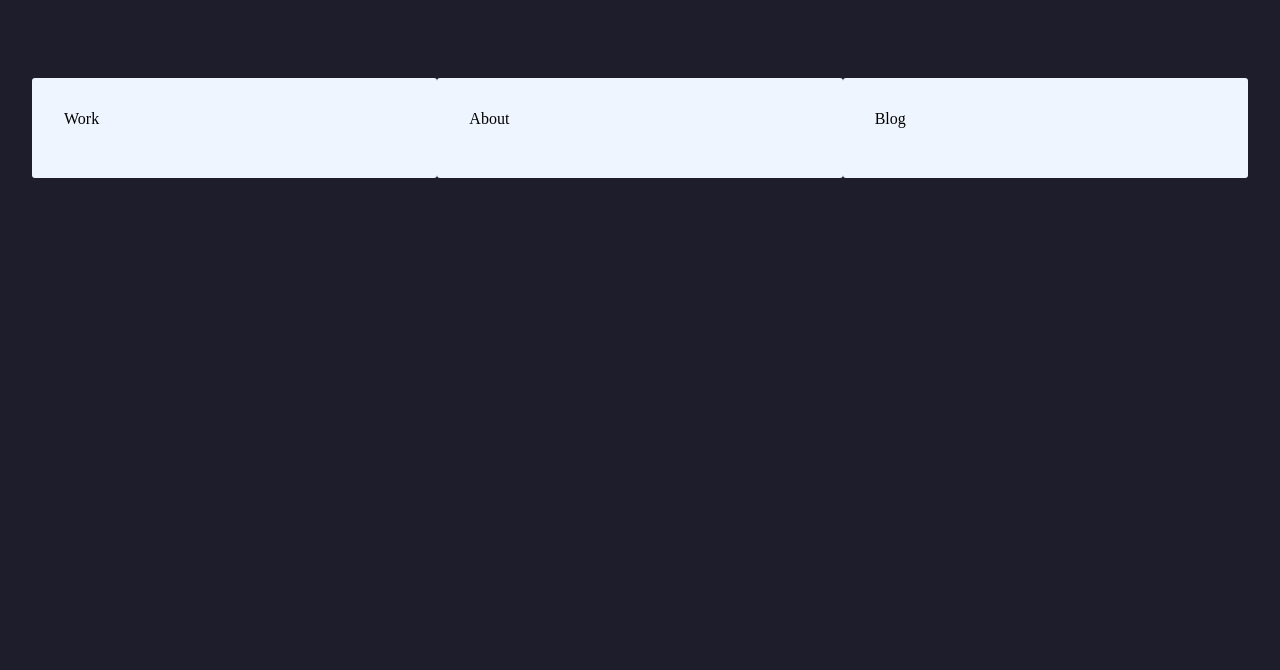
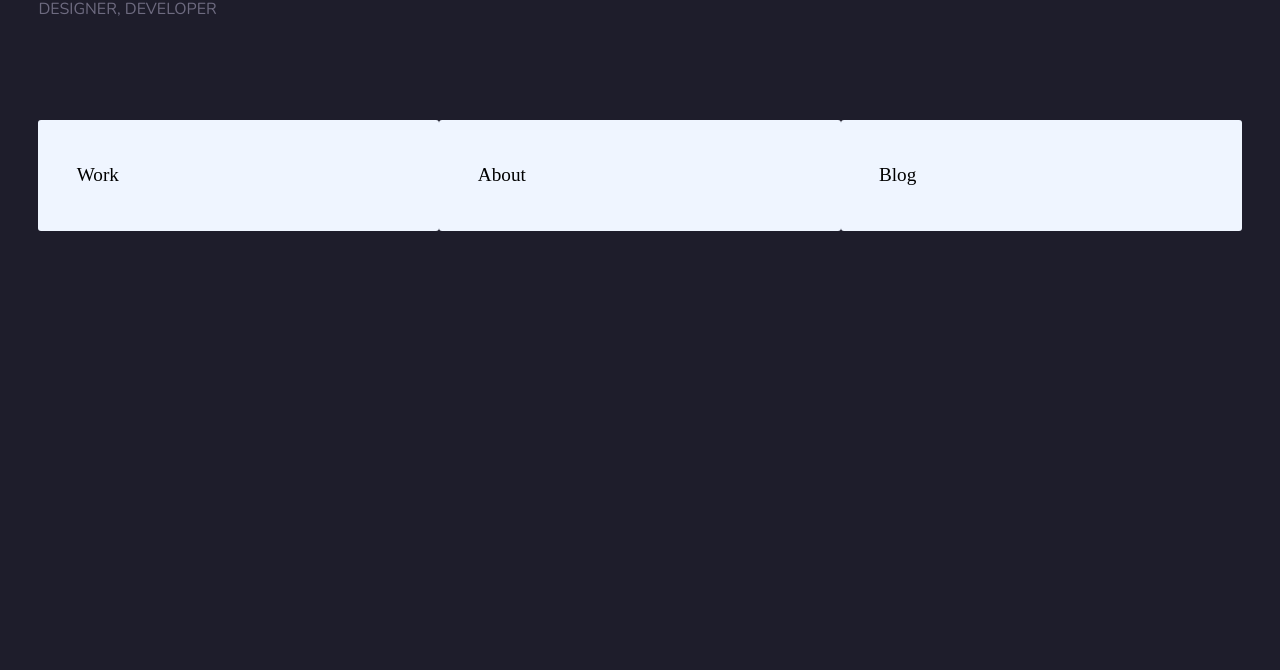
Before and after one commit to Freeptom/TP_Figma, a plain HTML site: page index.html in a window 1280 px wide. Shown: the part 130-800 px from the top of the page. Drawn offline with nearby package versions, Linux system fonts and the light colour scheme.

Commit message:
changed base sizing and screen queries

```diff
--- a/sass/base/_base.scss
+++ b/sass/base/_base.scss
@@ -1,8 +1,35 @@
-:root  {
-  font-size:24px;
-  @media (min-width:725px){
-  font-size: 16px; }
-}
+// :root  {
+//   font-size:24px;
+//   @media (min-width:725px){
+//   font-size: 16px; }
+// }
+
+
+// Breakpoints
+$bp-small: 48em; // 768px
+$bp-medium: 64em; // 1024px
+$bp-large: 85.375em; // 1366px
+$bp-xlarge: 120em; // 1920px
+$bp-xxlarge: 160em; // 2560px
+
+// Media Queries
+$mq-small: "(min-width: #{$bp-small})";
+$mq-medium: "(min-width: #{$bp-medium})";
+$mq-large: "(min-width: #{$bp-large})";
+$mq-xlarge: "(min-width: #{$bp-xlarge})";
+$mq-xxlarge: "(min-width: #{$bp-xxlarge})";
+$mq-retina: "(-webkit-min-device-pixel-ratio: 2), (min-resolution: 192dpi)";
+
+
+
+// Font-Size
+$base-font-size: 1em;
+
+// Line-Height
+$base-line-height: 1.5;
+$header-line-height: 1.25;
+
+
 
 *{
 box-sizing: border-box;
--- a/sass/base/_typography.scss
+++ b/sass/base/_typography.scss
@@ -1,13 +1,10 @@
+
 
 
 
 h1,h2,h3,h4,h5,h6, a, p {
   font-family: 'Nunito', sans-serif;
 }
-
-
-
-
 
 
 h1.title
--- a/sass/layout/_section.scss
+++ b/sass/layout/_section.scss
@@ -1,8 +1,27 @@
 
  body {
    background: $main;
+     font-size: $base-font-size;
+     line-height: $base-line-height;
 
- }
+     @media #{$mq-medium} {
+       font-size: $base-font-size*1.2;
+       line-height: $base-line-height*1.2;
+     }
+
+     @media #{$mq-large} {
+       font-size: $base-font-size*1.3;
+     }
+
+     @media #{$mq-xlarge} {
+       font-size: $base-font-size*1.4;
+     }
+
+     @media #{$mq-xxlarge} {
+       font-size: $base-font-size*1.6;
+     }
+   }
+
 
 
 .header {
```
Also changed, not shown: css/abstracts/_colours.css (added), css/abstracts/main.css, css/base/_base.css (added), 2 other files.
